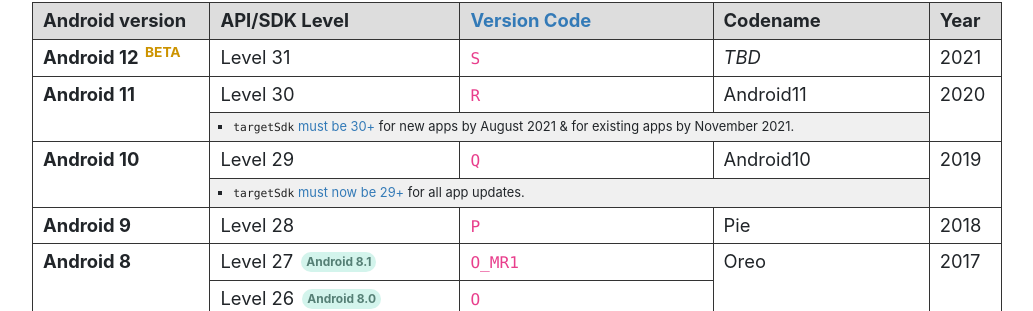
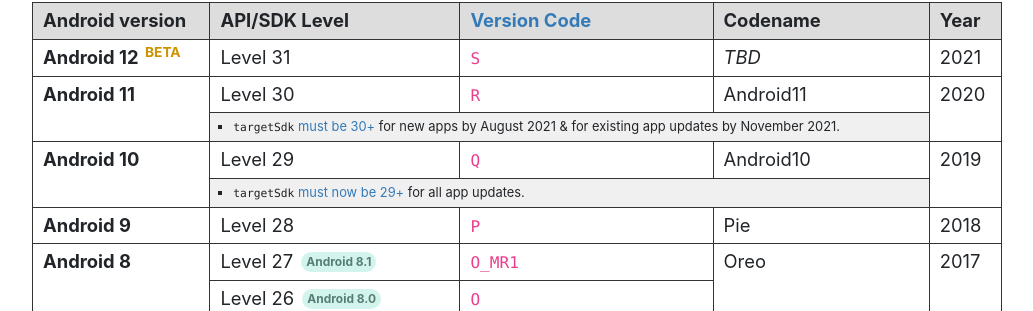
Before and after one commit to ebelinski/apilevels, a Jekyll site: the page built from index.md, in a window 1280 px wide. Shown: the part 165-476 px from the top of the page, without its empty margins (123-1156 px from the left). Built offline with Jekyll 4.4.1, drawn with Linux system fonts in a browser that asks for light colours.

Commit message:
Note tweak.

```diff
--- a/index.md
+++ b/index.md
@@ -32,7 +32,7 @@
   </tr>
   <tr class="table-notes"><td colspan="3">
     <ul>
-      <li><code>targetSdk</code> <a href="https://developer.android.com/distribute/play-policies">must be 30+</a> for new apps by August 2021 & for existing apps by November 2021.</li>
+      <li><code>targetSdk</code> <a href="https://developer.android.com/distribute/play-policies">must be 30+</a> for new apps by August 2021 & for existing app updates by November 2021.</li>
     </ul>
   </td></tr>
   <tr>
```
